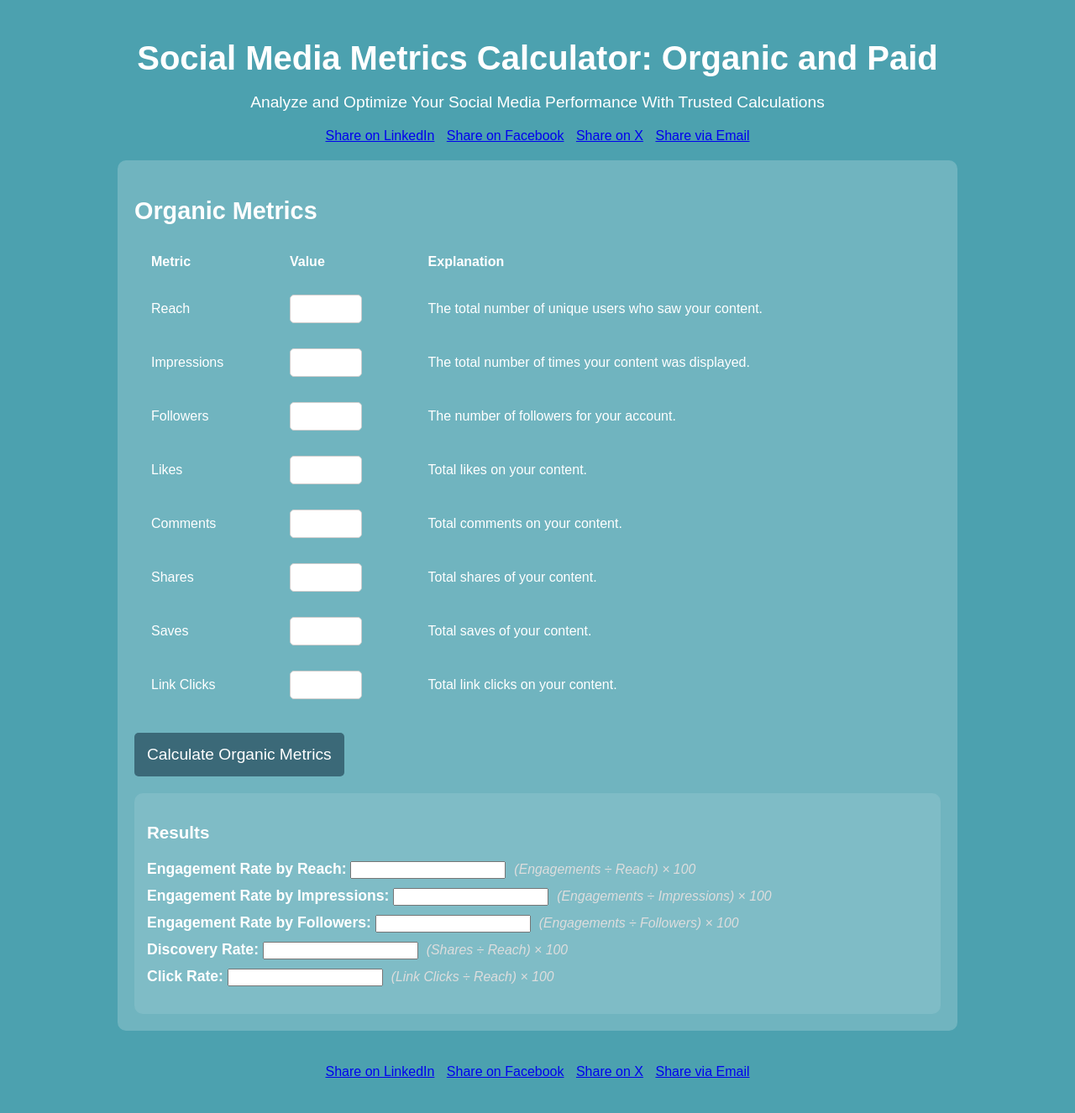
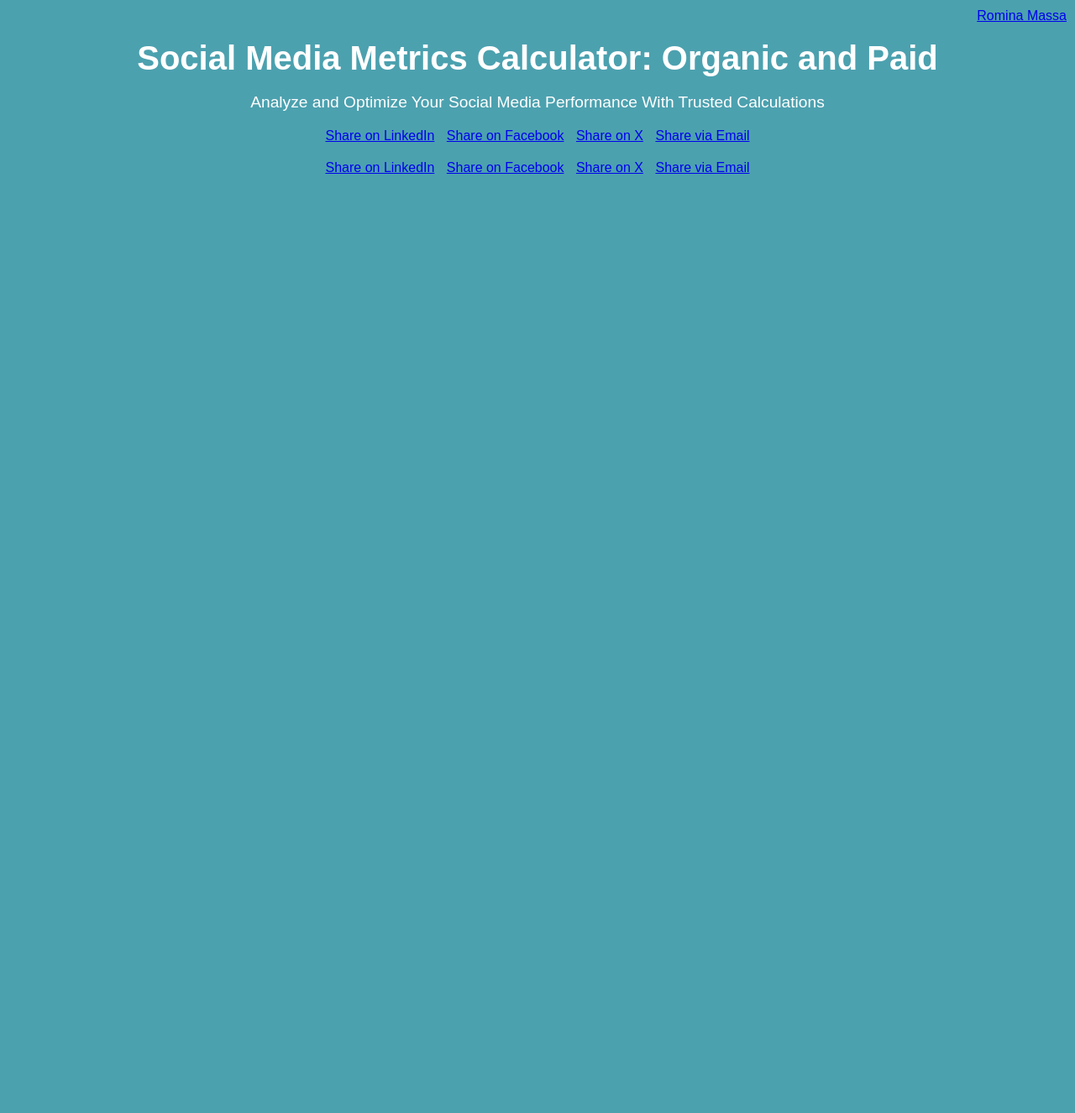
Before and after one commit to rominamassa/smm-metrics-optimizer, a Flask app: page / in a window 1280 px wide. Shown: the whole page at 84% size. After the commit the page ends 207 px from the top, so only its background shows below. Run offline with Flask 3, Linux system fonts and the light colour scheme; some libraries are stand-ins or nearby versions.

Commit message:
Fix LinkedIn badge and sharing buttons

```diff
--- a/templates/index.html
+++ b/templates/index.html
@@ -5,8 +5,22 @@
     <meta name="viewport" content="width=device-width, initial-scale=1.0">
     <title>Social Media Metrics Calculator: Organic and Paid</title>
     <link rel="stylesheet" href="/static/styles.css">
+    <script src="https://platform.linkedin.com/badges/js/profile.js" async defer></script>
 </head>
 <body>
+    <!-- LinkedIn Badge (Fixed at Top-Right) -->
+    <div class="badge-container" style="position: fixed; top: 10px; right: 10px;">
+        <div class="badge-base LI-profile-badge"
+            data-locale="en_US"
+            data-size="medium"
+            data-theme="light"
+            data-type="HORIZONTAL"
+            data-vanity="rominamassa"
+            data-version="v1">
+            <a class="badge-base__link LI-simple-link" href="https://www.linkedin.com/in/rominamassa?trk=profile-badge">Romina Massa</a>
+        </div>
+    </div>
+
     <div class="container">
         <h1>Social Media Metrics Calculator: Organic and Paid</h1>
         <p class="subtitle">Analyze and Optimize Your Social Media Performance With Trusted Calculations</p>
@@ -20,92 +34,7 @@
         </div>
 
         <!-- Organic Section -->
-        <section class="calculator-section" id="organic">
-            <h2>Organic Metrics</h2>
-            <form action="/" method="POST">
-                <input type="hidden" name="form_type" value="organic">
-                <table class="input-table">
-                    <tr>
-                        <th>Metric</th>
-                        <th>Value</th>
-                        <th>Explanation</th>
-                    </tr>
-                    <tr>
-                        <td>Reach</td>
-                        <td><input type="number" id="reach" name="reach" class="input-field" value="{{ form_data.reach or '' }}"></td>
-                        <td>The total number of unique users who saw your content.</td>
-                    </tr>
-                    <tr>
-                        <td>Impressions</td>
-                        <td><input type="number" id="impressions" name="impressions" class="input-field" value="{{ form_data.impressions or '' }}"></td>
-                        <td>The total number of times your content was displayed.</td>
-                    </tr>
-                    <tr>
-                        <td>Followers</td>
-                        <td><input type="number" id="followers" name="followers" class="input-field" value="{{ form_data.followers or '' }}"></td>
-                        <td>The number of followers for your account.</td>
-                    </tr>
-                    <tr>
-                        <td>Likes</td>
-                        <td><input type="number" id="likes" name="likes" class="input-field" value="{{ form_data.likes or '' }}"></td>
-                        <td>Total likes on your content.</td>
-                    </tr>
-                    <tr>
-                        <td>Comments</td>
-                        <td><input type="number" id="comments" name="comments" class="input-field" value="{{ form_data.comments or '' }}"></td>
-                        <td>Total comments on your content.</td>
-                    </tr>
-                    <tr>
-                        <td>Shares</td>
-                        <td><input type="number" id="shares" name="shares" class="input-field" value="{{ form_data.shares or '' }}"></td>
-                        <td>Total shares of your content.</td>
-                    </tr>
-                    <tr>
-                        <td>Saves</td>
-                        <td><input type="number" id="saves" name="saves" class="input-field" value="{{ form_data.saves or '' }}"></td>
-                        <td>Total saves of your content.</td>
-                    </tr>
-                    <tr>
-                        <td>Link Clicks</td>
-                        <td><input type="number" id="link_clicks" name="link_clicks" class="input-field" value="{{ form_data.link_clicks or '' }}"></td>
-                        <td>Total link clicks on your content.</td>
-                    </tr>
-                </table>
-                <button type="submit" class="submit-btn">Calculate Organic Metrics</button>
-            </form>
-
-            <!-- Organic Results -->
-            <div id="organic-results">
-                <h3>Results</h3>
-                <ul>
-                    <li>
-                        <strong>Engagement Rate by Reach:</strong>
-                        <input type="text" class="output-field" readonly value="{{ organic_results.engagement_by_reach if organic_results else '' }}">
-                        <span class="explanation">(Engagements ÷ Reach) × 100</span>
-                    </li>
-                    <li>
-                        <strong>Engagement Rate by Impressions:</strong>
-                        <input type="text" class="output-field" readonly value="{{ organic_results.engagement_by_impressions if organic_results else '' }}">
-                        <span class="explanation">(Engagements ÷ Impressions) × 100</span>
-                    </li>
-                    <li>
-                        <strong>Engagement Rate by Followers:</strong>
-                        <input type="text" class="output-field" readonly value="{{ organic_results.engagement_by_followers if organic_results else '' }}">
-                        <span class="explanation">(Engagements ÷ Followers) × 100</span>
-                    </li>
-                    <li>
-                        <strong>Discovery Rate:</strong>
-                        <input type="text" class="output-field" readonly value="{{ organic_results.discovery_rate if organic_results else '' }}">
-                        <span class="explanation">(Shares ÷ Reach) × 100</span>
-                    </li>
-                    <li>
-                        <strong>Click Rate:</strong>
-                        <input type="text" class="output-field" readonly value="{{ organic_results.click_rate if organic_results else '' }}">
-                        <span class="explanation">(Link Clicks ÷ Reach) × 100</span>
-                    </li>
-                </ul>
-            </div>
-        </section>
+        <!-- [Content for Organic and Paid Metrics Section Goes Here...] -->
 
         <!-- Sharing Interface (Bottom) -->
         <div class="sharing-interface" style="text-align: center; margin: 20px 0;">
```
